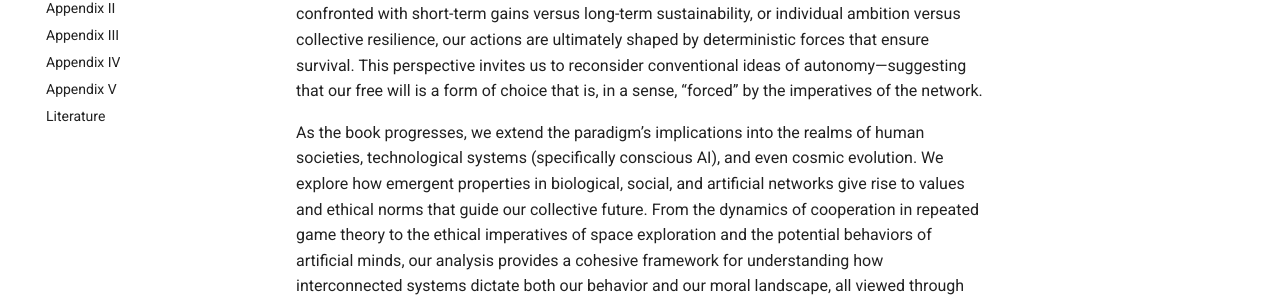
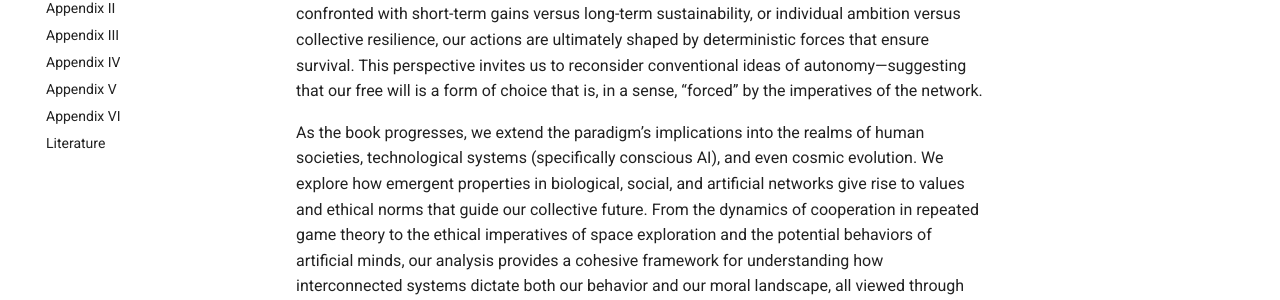
Before and after one commit to albertjanvanhoek/Evolution-by-Emergence, an MkDocs documentation site: the page built from docs/Frontmatter/Preface.md, in a window 1280 px wide and 1326 px high. Shown: the part 722-1022 px from the top of the window. Built offline with MkDocs 1.6.1 and Material for MkDocs 9.7.7, drawn with Linux system fonts in a browser that asks for light colours; comment, search, counter and statistics services are not loaded.

Commit message:
Updates from Overleaf

```diff
--- a/mkdocs.yml
+++ b/mkdocs.yml
@@ -67,4 +67,5 @@ nav:
       - Appendix III: Backmatter/AppendixIII.md
       - Appendix IV: Backmatter/AppendixIV.md
       - Appendix V: Backmatter/AppendixV.md
+      - Appendix VI: Backmatter/AppendixVI.md
       - Literature: Backmatter/Literature.md
```
